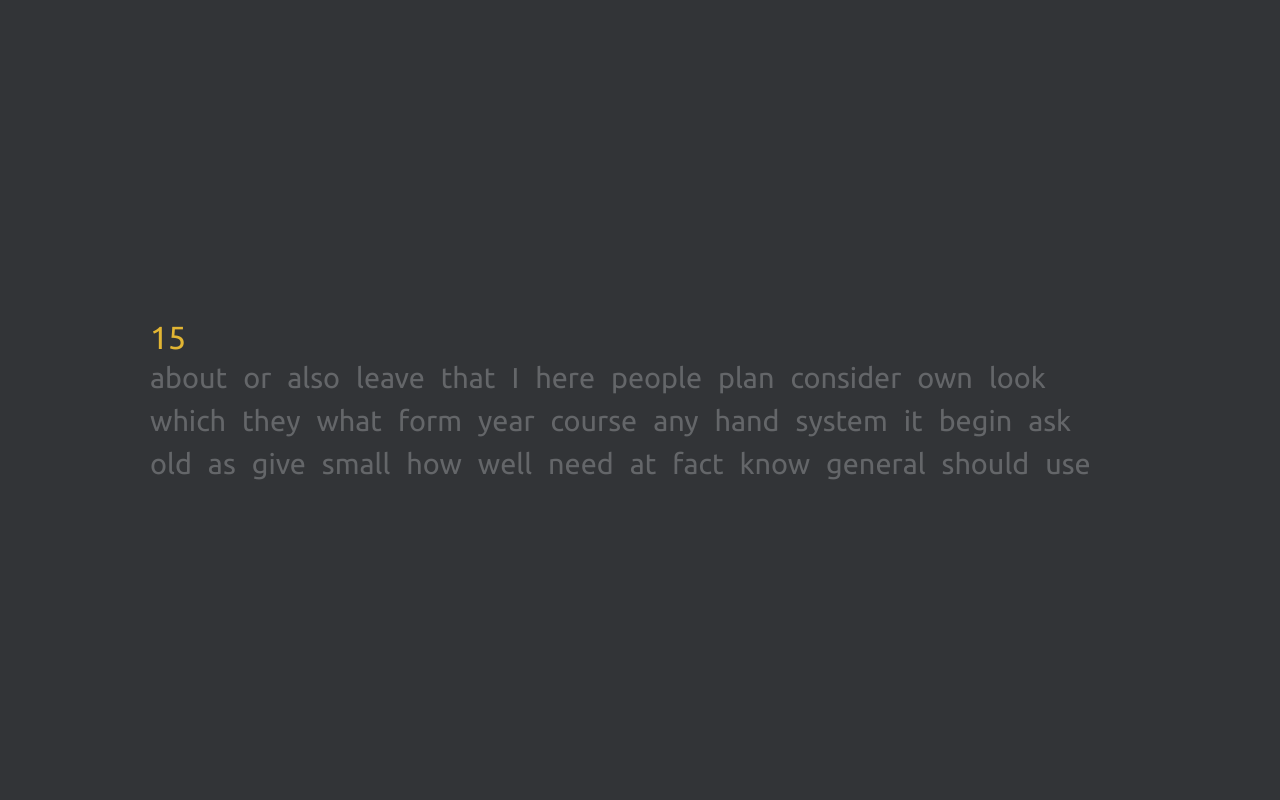
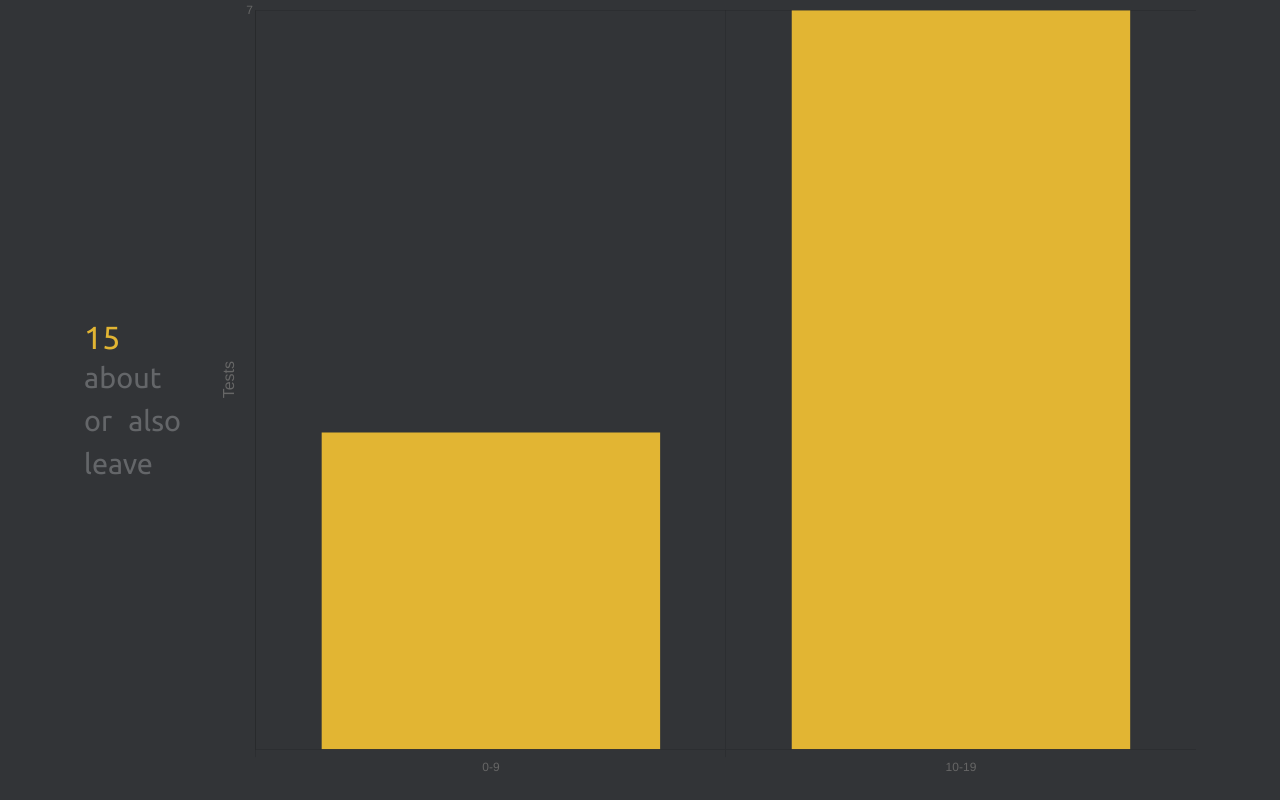
Before and after one commit to Achimenes-freeman/rs-clone, a React (Create React App) app: page / in a window 1280 px wide. Built offline with nearby package versions, Linux system fonts and the light colour scheme.

Commit message:
feat: fix BarChart functional

```diff
--- a/src/App.tsx
+++ b/src/App.tsx
@@ -2,9 +2,10 @@ import { useContext } from 'react';
 import { TestComponent } from './components/TestComponent/TestComponent';
 import { MainContext } from './context/MainContext/MainContext';
 
-import { SettingsPage } from "./components/SettingsPage/SettingsPage";
 import { defaultSettings } from "./helpers/defaultSettings";
 import { Result } from './components/Result/Result';
+
+import { BarChartGeneric } from './generics/BarChartGeneric/BarChartGeneric';
 
 import './fonts.module.scss';
 
@@ -19,6 +20,7 @@ export const App = () => {
     return (
         <div className='main'>
             {isFinished ? <Result/>: <TestComponent/>}
+            <BarChartGeneric infoData={[3, 7]} labelsData={['0-9', '10-19']} title='Tests'/>
         </div>
     )
 }
--- a/src/generics/BarChartGeneric/BarChartGeneric.tsx
+++ b/src/generics/BarChartGeneric/BarChartGeneric.tsx
@@ -6,6 +6,7 @@ import {
     Title,
     Tooltip,
     Legend,
+    Tick
 } from 'chart.js';
 import { Bar } from 'react-chartjs-2';
 
@@ -18,18 +19,41 @@ ChartJS.register(
     Legend
 );
 
-export const BarChartGeneric = (props: {infoData: Array<number>, labelsData: Array<number|string>}) => {
-    const {infoData, labelsData} = props
+export const BarChartGeneric = (props: {infoData: Array<number>, labelsData: Array<number|string>, title: string}) => {
+    const {infoData, labelsData, title} = props
 
     const options = {
         responsive: true,
         maintainAspectRatio: false,
         plugins: {
             legend: {
-                position: 'top' as const,
+                display: false
             }
         },
-
+        scales: {
+            x: {
+              display: true,
+              title: {
+                display: true
+              }
+            },
+            y: {
+                ticks: {
+                    callback: (value: string|number, index: number, ticks:Array<Tick>) => value === ticks.at(-1)?.value ? value : null
+                },
+                grid: {
+                    drawTicks: false,
+                },
+                display: true,
+                title: {
+                    display: true,
+                    text: title,
+                    font:{
+                        size: 16
+                    }
+                },
+            }
+        }
     };
 
 
@@ -37,9 +61,11 @@ export const BarChartGeneric = (props: {infoData: Array<number>, labelsData: Arr
         labels: labelsData,
         datasets: [
             {
-                label: 'score by WPM',
+                label: title,
                 data: infoData,
                 backgroundColor: '#e2b533',
+                minBarLength: 100,
+                scale: 10
             },
         ],
     };
```
